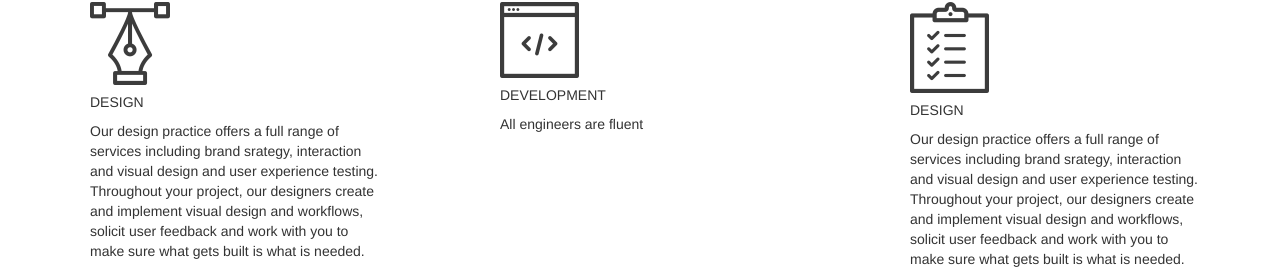
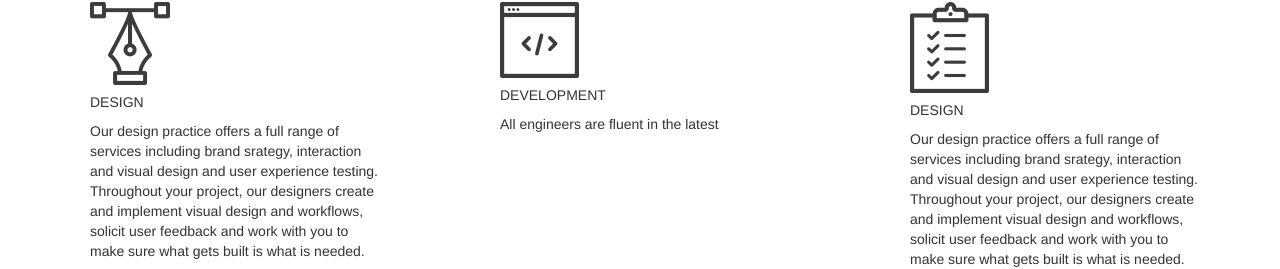
Before and after one commit to felix-nathan/Delanistudio, a plain HTML site: page index.html in a window 1280 px wide. Shown: the part 1279-1548 px from the top of the page. Drawn offline with nearby package versions, Linux system fonts and the light colour scheme; a script that the page names is missing.

Commit message:
all changes

```diff
--- a/index.html
+++ b/index.html
@@ -53,7 +53,7 @@
         <div class="col-sm-3">
             <img src="images/services_icons/dev_icon.png" alt="">
             <h5>DEVELOPMENT</h5>
-            <P>All engineers are fluent</P>
+            <P>All engineers are fluent in the latest</P>
         </div>
         <div class="col-sm-3">
             <img src="images/services_icons/product_icon.png" alt="">
```
